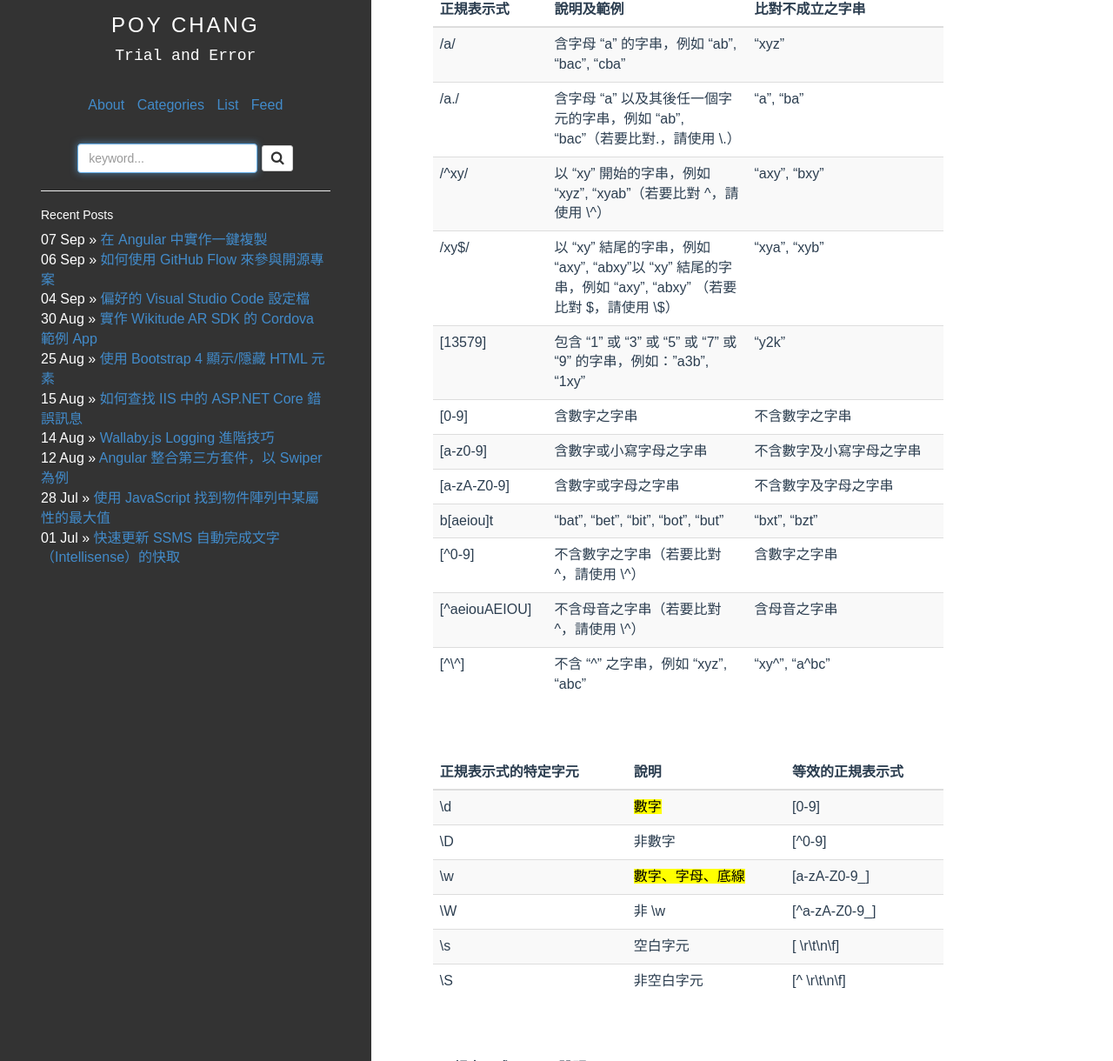
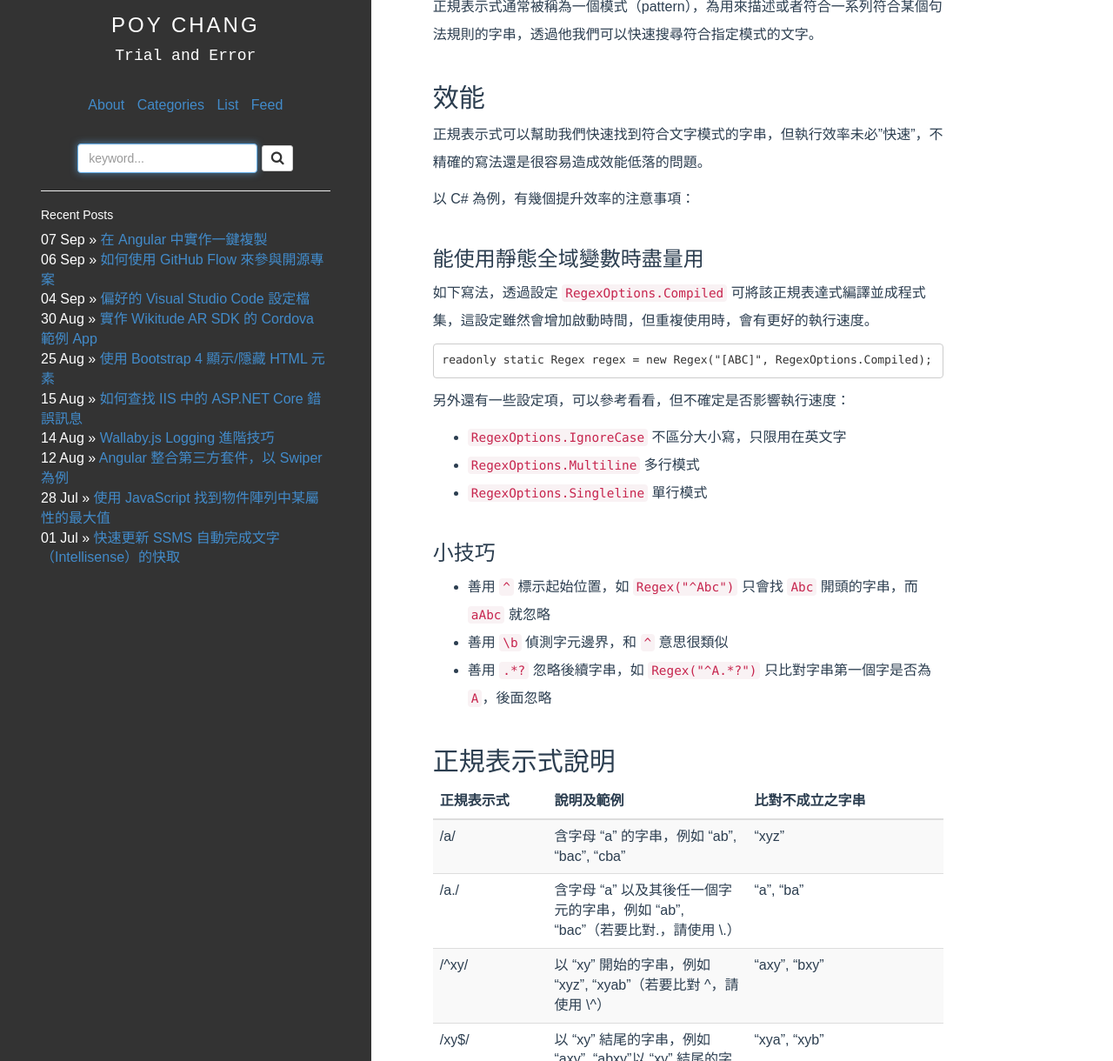
Before and after one commit to poychang/poychang.github.io, a Jekyll site: the page built from _posts/1970-01-01-note-regular-expression.md, in a window 1280 px wide and 1400 px high, cut to the strip 180-1400 px from the top of the window. Shown: the whole strip at 87% size. Built offline with Jekyll 4.4.1, drawn with Linux system fonts in a browser that asks for light colours; some web fonts are replaced; comment, search, counter and statistics services are not loaded.

Commit message:
alter note

````diff
--- a/_posts/1970-01-01-note-regular-expression.md
+++ b/_posts/1970-01-01-note-regular-expression.md
@@ -6,6 +6,36 @@ author: Poy Chang
 comments: true
 categories: []
 ---
+正規表示式通常被稱為一個模式（pattern），為用來描述或者符合一系列符合某個句法規則的字串，透過他我們可以快速搜尋符合指定模式的文字。
+
+## 效能
+
+正規表示式可以幫助我們快速找到符合文字模式的字串，但執行效率未必"快速"，不精確的寫法還是很容易造成效能低落的問題。
+
+以 C# 為例，有幾個提升效率的注意事項：
+
+### 能使用靜態全域變數時盡量用
+
+如下寫法，透過設定 `RegexOptions.Compiled` 可將該正規表達式編譯並成程式集，這設定雖然會增加啟動時間，但重複使用時，會有更好的執行速度。
+
+```
+readonly static Regex regex = new Regex("[ABC]", RegexOptions.Compiled);
+```
+
+另外還有一些設定項，可以參考看看，但不確定是否影響執行速度：
+
+* `RegexOptions.IgnoreCase` 不區分大小寫，只限用在英文字
+* `RegexOptions.Multiline` 多行模式
+* `RegexOptions.Singleline` 單行模式
+
+### 小技巧
+
+* 善用 `^` 標示起始位置，如 `Regex("^Abc")` 只會找 `Abc` 開頭的字串，而 `aAbc` 就忽略
+* 善用 `\b` 偵測字元邊界，和 `^` 意思很類似
+* 善用 `.*?` 忽略後續字串，如 `Regex("^A.*?")` 只比對字串第一個字是否為 `A`，後面忽略
+
+## 正規表示式說明
+
 <table class="table table-striped">
   <thead>
     <tr>
````
Also changed, not shown: _posts/1970-01-01-note-dotnet-core.md (+18 -0 lines).
